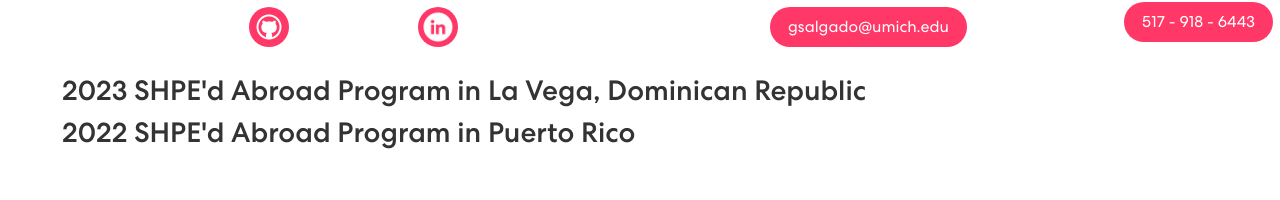
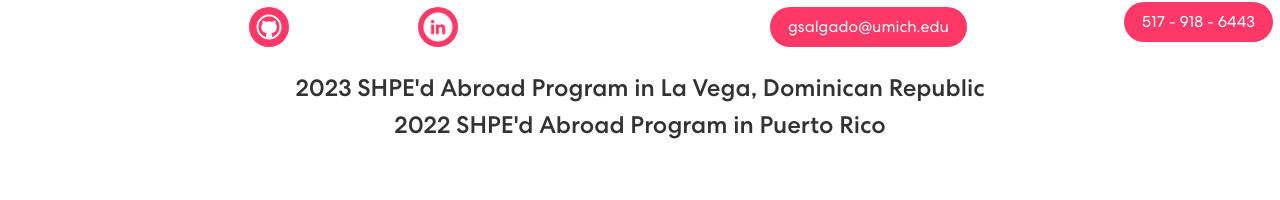
Before and after one commit to glopezsalgado/glopezsalgado.github.io, a React (Create React App) app: page /myCommunities in a window 1280 px wide. Shown: the part 748-948 px from the top of the page. Built offline with nearby package versions, Linux system fonts and the light colour scheme.

Commit message:
rearranging headers for shpe abraod test

```diff
--- a/src/components/MyCommunities.js
+++ b/src/components/MyCommunities.js
@@ -59,8 +59,8 @@ export const MyCommunities = () => {
                 <h4>2024 SHPE'd Abroad Program in Quepos, Costa Rica</h4>
                 <p> hi, guess what?!
                 </p>
-                <h3>2023 SHPE'd Abroad Program in La Vega, Dominican Republic</h3>
-                <h3>2022 SHPE'd Abroad Program in Puerto Rico</h3>
+                <h4>2023 SHPE'd Abroad Program in La Vega, Dominican Republic</h4>
+                <h4>2022 SHPE'd Abroad Program in Puerto Rico</h4>
                 <div className="puerto-rico-images">
                     <img src={PRarduinos} alt="PRarduinos Img" />
                     <img src={PRsoldering} alt="PRsoldering Img" />
```
